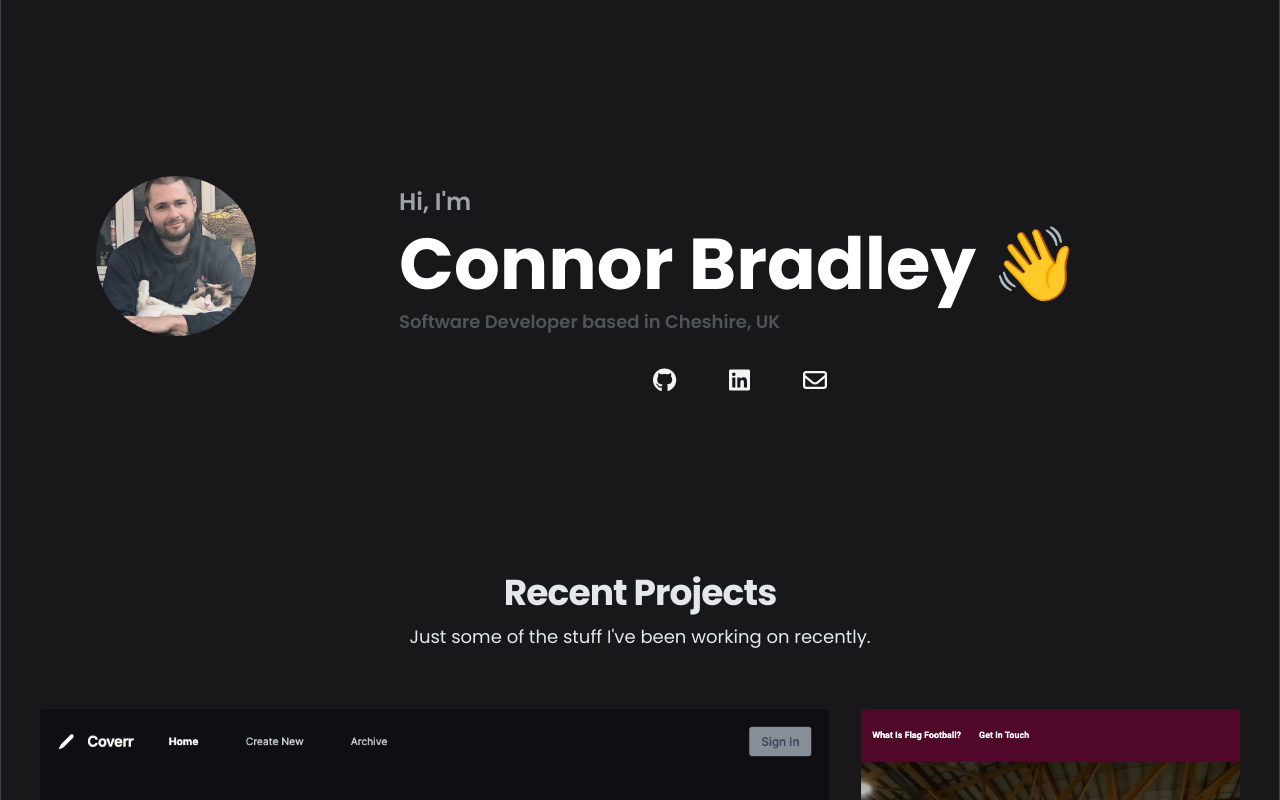
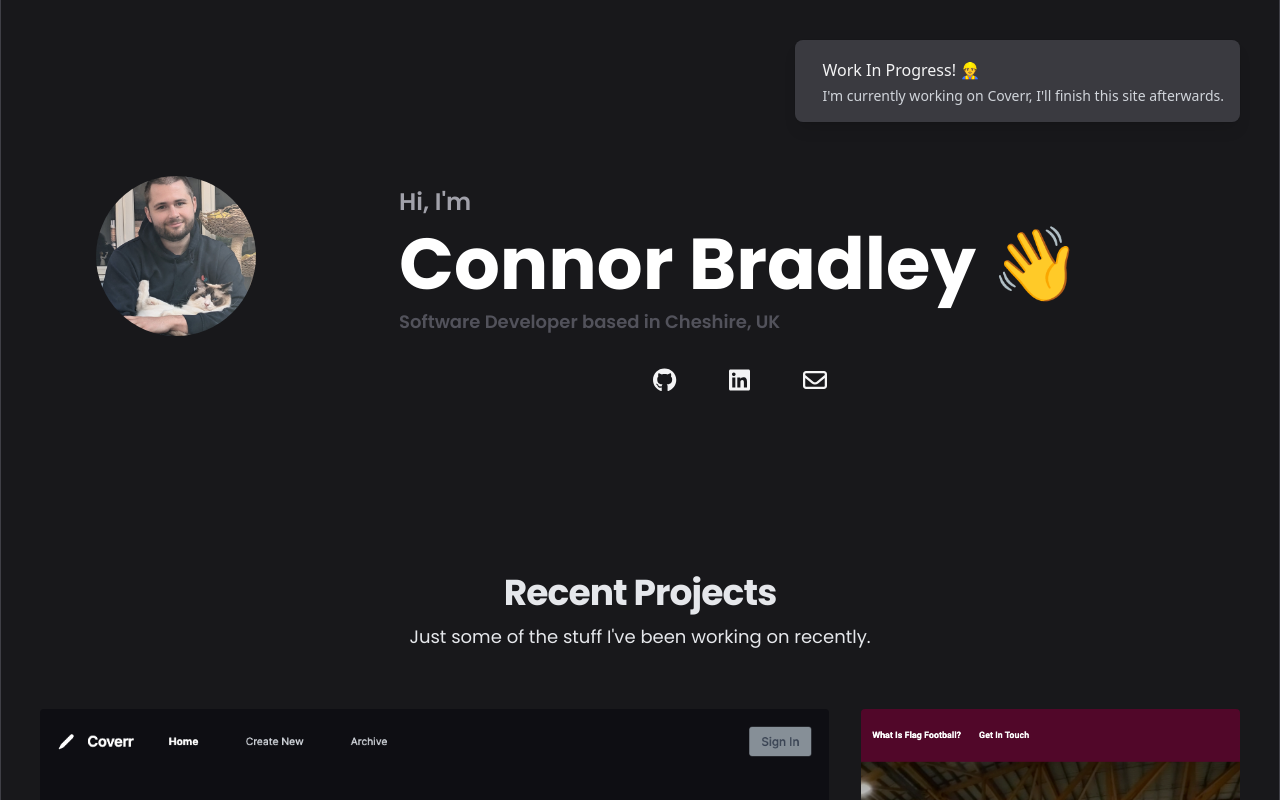
Before and after one commit to connorbradley26/cbradley.dev, a Next.js app: page / in a window 1280 px wide. Shown: the top 800 px of the page. Built offline with nearby package versions, Linux system fonts and the light colour scheme.

Commit message:
added wip notice

```diff
--- /dev/null
+++ b/ui/components/WIPNotice.tsx
@@ -0,0 +1,16 @@
+const WIPNotice = () => {
+    return (
+        <div className="fixed right-10 top-10 z-40 ">
+        <div className=" w-full  overflow-hidden rounded-lg bg-zinc-600/60 shadow-lg ring-1 ring-black ring-opacity-5">
+            <div className="p-4">
+                    <div className="ml-3  pt-0.5">
+                        <p className="text-base font-medium text-zinc-100">Work In Progress! 👷</p>
+                        <p className="mt-1 text-sm text-gray-300">I'm currently working on Coverr, I'll finish this site afterwards.</p>
+                    </div>
+            </div>
+        </div>
+        </div>
+    );
+};
+
+export default WIPNotice;
--- a/ui/components/container.tsx
+++ b/ui/components/container.tsx
@@ -1,3 +1,4 @@
+import WIPNotice from "./WIPNotice";
 
 
 const Container = (props: any) => {
@@ -10,6 +11,7 @@ const Container = (props: any) => {
                 </div>
             </div>
             <div className="max-w-7xl mx-auto my-10">
+                <WIPNotice />
             {props.children}
             </div>
         </>
```
